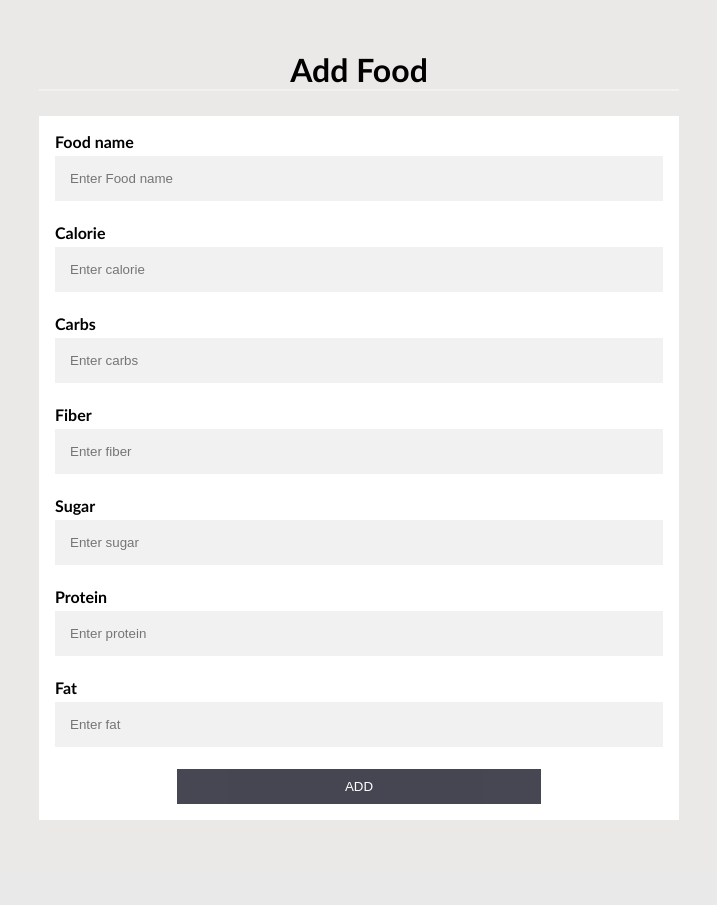
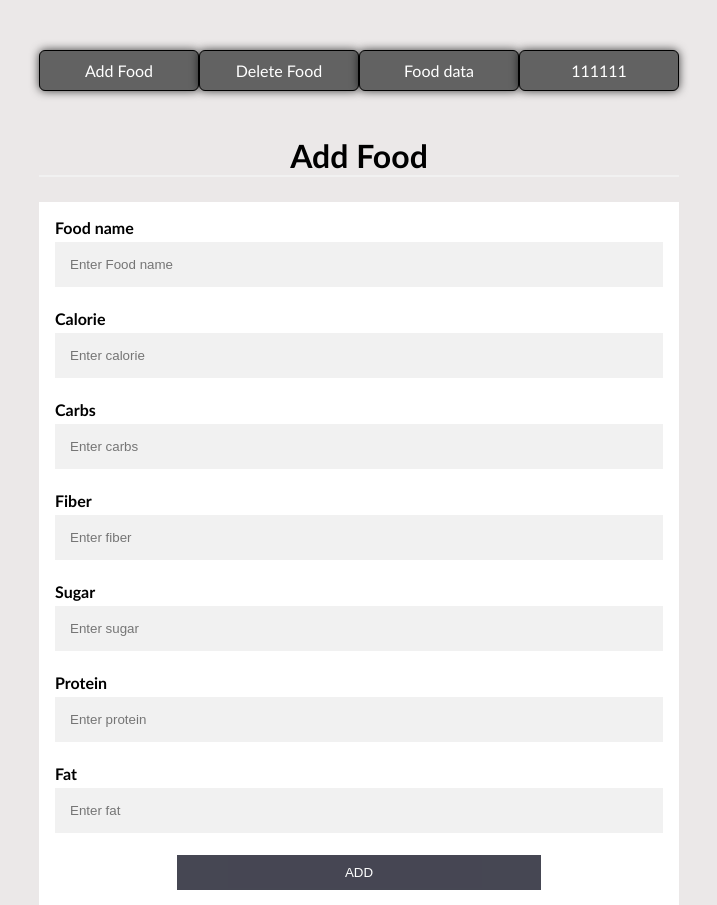
Before and after one commit to pazso99/dailyCalories, a PHP site: page /addfood.php in a window 1280 px wide. Shown: the part 129-1034 px from the top of the page, without its empty margins (281-998 px from the left). Before the commit the page ends 949 px from the top, so only its background shows below. Run offline with PHP 8.4, Linux system fonts and the light colour scheme; the visitor is signed in with stand-in values (Sample User, id 1).

Commit message:
code fix

```diff
--- a/addfood.php
+++ b/addfood.php
@@ -4,6 +4,12 @@ if (isset($_SESSION['username'])) :
 ?>
 
 <div class="container">
+    <div class="command-panel">
+        <a class ="button" href="./addfood.php">Add Food</a>
+        <a class ="button" href="./deletefood.php">Delete Food</a>
+        <a class ="button" href="./listfood.php">Food data</a>
+        <a class ="button" href="#">111111</a>
+    </div>
     <h1>Add Food</h1>
 
     <?php
--- a/deletefood.php
+++ b/deletefood.php
@@ -4,6 +4,12 @@ if (isset($_SESSION['username'])) :
 ?>
 
 <div class="container">
+    <div class="command-panel">
+        <a class ="button" href="./addfood.php">Add Food</a>
+        <a class ="button" href="./deletefood.php">Delete Food</a>
+        <a class ="button" href="./listfood.php">Food data</a>
+        <a class ="button" href="#">111111</a>
+    </div>
     <h1>Delete Food</h1>
 
     <?php
```
